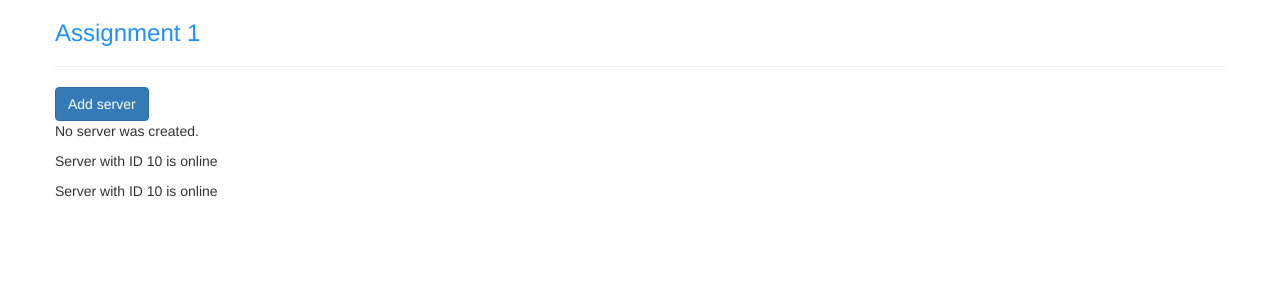
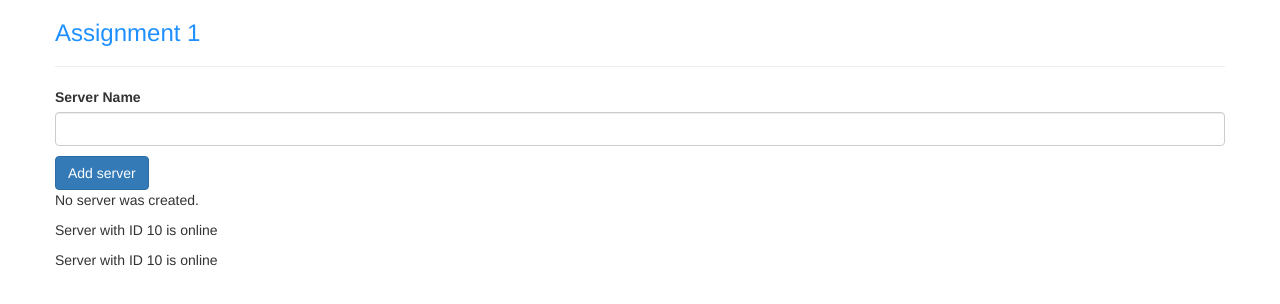
Before and after one commit to kjwhydonate/angular-course, an Angular app: page / in a window 1280 px wide. Shown: the top 304 px of the page. Built offline with nearby package versions, Linux system fonts and the light colour scheme.

Commit message:
test passing data with event binding - servers

```diff
--- a/src/app/servers/servers.component.html
+++ b/src/app/servers/servers.component.html
@@ -1,3 +1,10 @@
+<label>Server Name</label>
+<input type="text"
+class="form-control"
+(input)="onUpdateServerName($event)"
+>
+<p>{{ serverName }}</p>
+
 <button class="btn btn-primary"
 [disabled]="!allowNewServer"
 (click)="onCreateServer()">Add server</button>
--- a/src/app/servers/servers.component.ts
+++ b/src/app/servers/servers.component.ts
@@ -8,6 +8,7 @@
 export class ServersComponent {
   allowNewServer = false;
   serverCreationStatus = 'No server was created.';
+  serverName = '';
   constructor() {
     setTimeout(() => {
       this.allowNewServer = true;
@@ -17,4 +18,9 @@
   onCreateServer() {
     this.serverCreationStatus = 'Server was created!';
   }
+
+  onUpdateServerName(event: Event) {
+    this.serverName = (<HTMLInputElement>event.target).value;
+    // this.serverName = <Event>
+  }
 }
```
